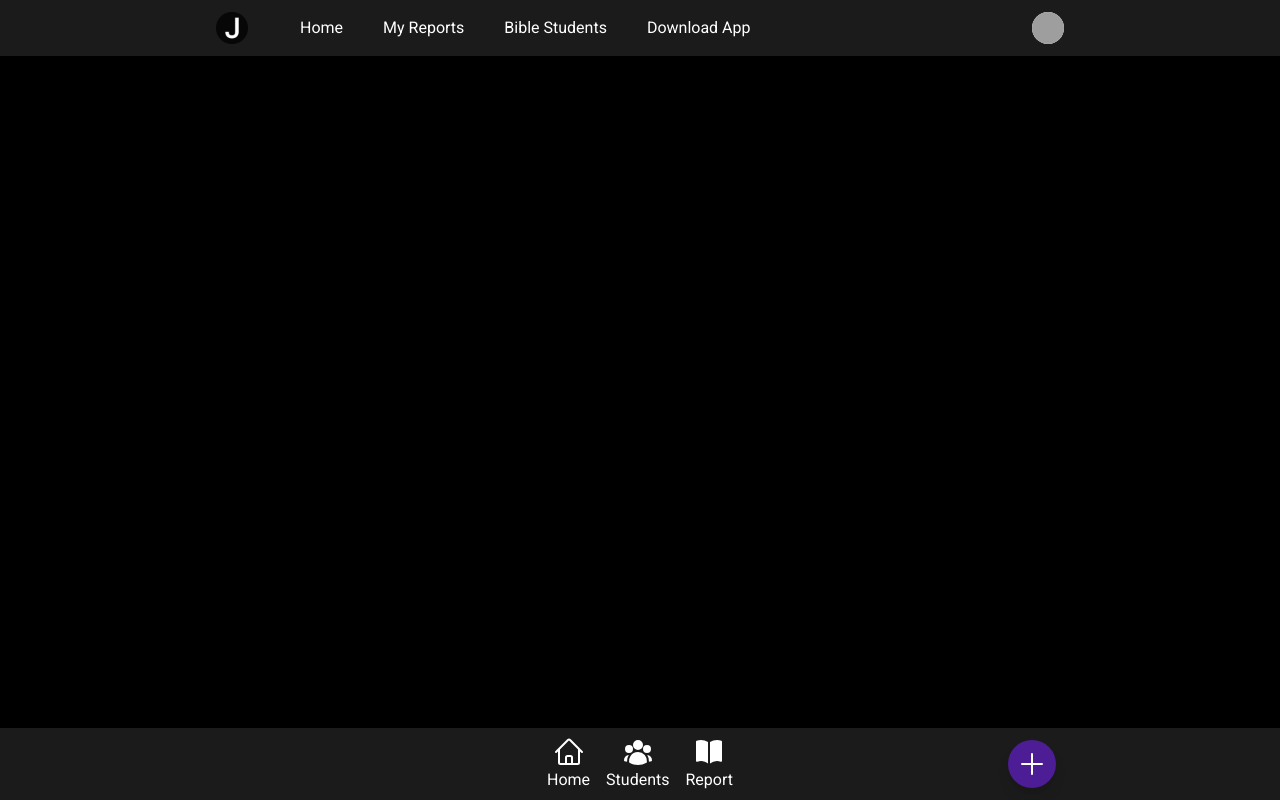
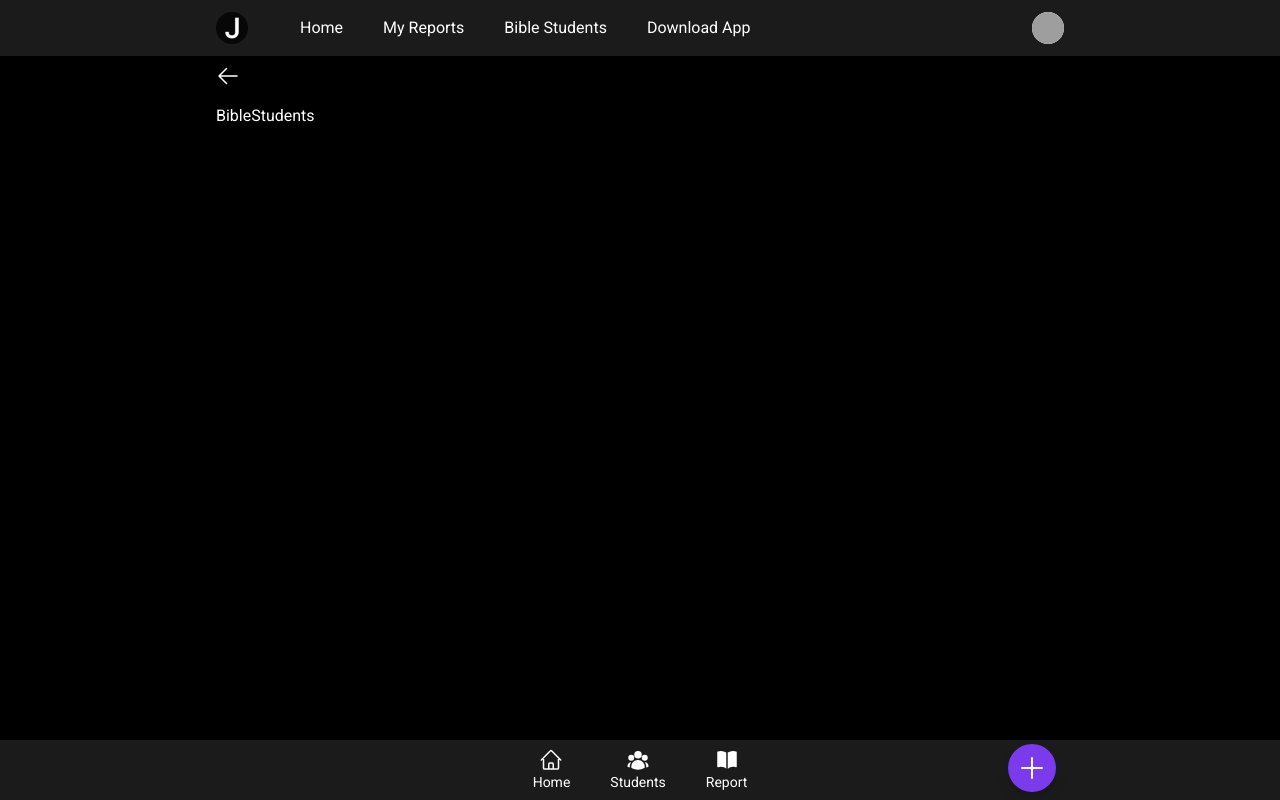
Before and after one commit to sproutjeph/service-report, a Next.js app: page /bible-students in a window 1280 px wide. Built offline with nearby package versions, Linux system fonts and the light colour scheme; grey boxes are pictures that could not be loaded.

Commit message:
added buttom nav links

```diff
--- a/src/components/footer/index.tsx
+++ b/src/components/footer/index.tsx
@@ -14,7 +14,7 @@ const Footer = () => {
   return (
     <footer className="bg-[#1B1B1B] shadow-md bottom-0 w-full fixed p-2">
       <button
-        className="absolute p-2 bottom-3 shadow-lg right-5 lg:right-56 text-white rounded-full bg-violet-900 "
+        className="absolute p-2 bottom-2 shadow-lg right-5 lg:right-56 text-white rounded-full bg-violet-600 "
         onClick={() => {
           notEditing();
           router.push("/enter-report");
@@ -22,18 +22,27 @@ const Footer = () => {
       >
         <PlusIcon className="w-8 h-8 text-white" />
       </button>
-      <div className="flex gap-x-4 justify-center">
-        <div className="flex flex-col items-center cursor-pointer">
-          <HomeIcon className="h-8 w-8" />
-          <h4>Home</h4>
+      <div className="flex gap-x-10 justify-center">
+        <div
+          className="flex flex-col items-center cursor-pointer"
+          onClick={() => router.push("/")}
+        >
+          <HomeIcon className="h-6 w-6" />
+          <h6 className="text-sm">Home</h6>
         </div>
-        <div className="flex flex-col items-center cursor-pointer ">
-          <UserGroupIcon className="h-8 w-8" />
-          <h4>Students</h4>
+        <div
+          className="flex flex-col items-center cursor-pointer "
+          onClick={() => router.push("/bible-students")}
+        >
+          <UserGroupIcon className="h-6 w-6" />
+          <h4 className="text-sm">Students</h4>
         </div>
-        <div className="flex flex-col items-center cursor-pointer">
-          <BookOpenIcon className="h-8 w-8" />
-          <h4>Report</h4>
+        <div
+          className="flex flex-col items-center cursor-pointer"
+          onClick={() => router.push("/my-reports")}
+        >
+          <BookOpenIcon className="h-6 w-6" />
+          <h4 className="text-sm">Report</h4>
         </div>
       </div>
     </footer>
--- a/src/components/navbar/Navbar.tsx
+++ b/src/components/navbar/Navbar.tsx
@@ -49,7 +49,7 @@ const Navbar = () => {
                       alt="Jeph"
                     />
                   </Link>
-                  <h6 className=" md:hidden">Jeph</h6>
+                  <h6 className=" md:hidden ml-28">Ministry Assistant</h6>
                   <div className="hidden md:block">
                     <div className="ml-10 flex items-baseline space-x-4">
                       {navigation.map((item) => (
--- a/src/pages/bible-students/index.tsx
+++ b/src/pages/bible-students/index.tsx
@@ -1,7 +1,21 @@
+import { ArrowLeftIcon } from "@heroicons/react/24/outline";
+import { useRouter } from "next/router";
 import React from "react";
 
 const BibleStudents = () => {
-  return <div>BibleStudents</div>;
+  const router = useRouter();
+  return (
+    <>
+      <section className="mt-10 p-2">
+        <ArrowLeftIcon
+          title="Back"
+          onClick={() => router.push("/")}
+          className="h-6 w-6 text-white text-end cursor-pointer mb-4"
+        />
+        <div>BibleStudents</div>
+      </section>
+    </>
+  );
 };
 
 export default BibleStudents;
```
